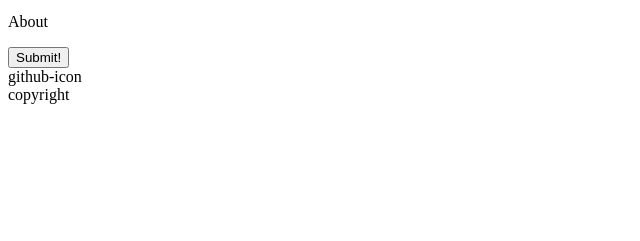
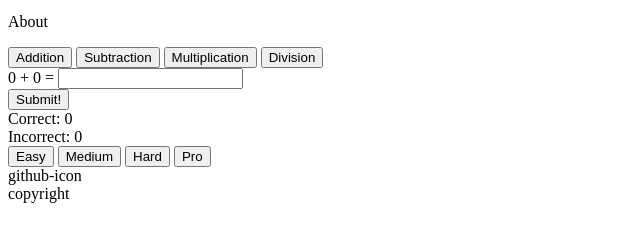
Before and after one commit to Boiann/math-practice-time, a plain HTML site: page index.html in a window 1280 px wide. Shown: the part 193-434 px from the top of the page, without its empty margins (0-640 px from the left). Drawn offline with Linux system fonts and the light colour scheme.

Commit message:
Add selection buttons and problem/score code in index.html

```diff
--- a/index.html
+++ b/index.html
@@ -29,15 +29,37 @@
 
     <section class="main">
 
-        <section class="operation-select"></section>
+        <section class="operation-select">
+            <button id="addition">Addition</button>
+            <button id="subtraction">Subtraction</button>
+            <button id="multiplication">Multiplication</button>
+            <button id="division">Division</button>
+        </section>
 
         <section class="game">
-            <div id="problem"></div>
+            <div id="problem">
+                <span id="num1">0</span>
+                <span id="operation">+</span>
+                <span id="num2">0</span>
+                <span>=</span>
+                <input type="text" id="answer">
+            </div>
             <button class="submit">Submit!</button>
-            <div id="score"></div>
+            <div id="score">
+                <span>Correct:</span>
+                <span id="correct-answers">0</span>
+                <br>
+                <span>Incorrect:</span>
+                <span id="incorrect-answers">0</span>
+            </div>
         </section>
 
-        <section class="difficulty-select"></section>
+        <section class="difficulty-select">
+            <button id="easy">Easy</button>
+            <button id="medium">Medium</button>
+            <button id="hard">Hard</button>
+            <button id="pro">Pro</button>
+        </section>
 
     </section>
 
```
